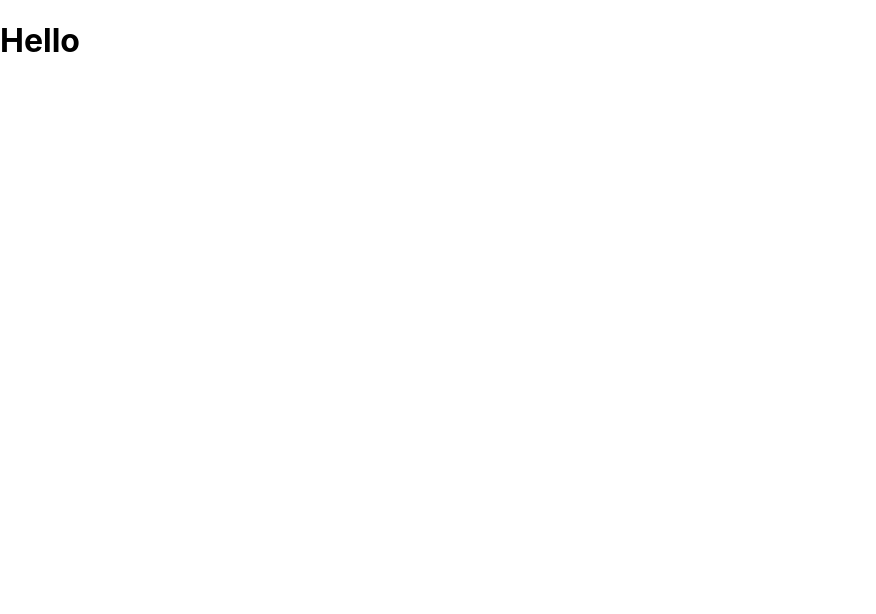
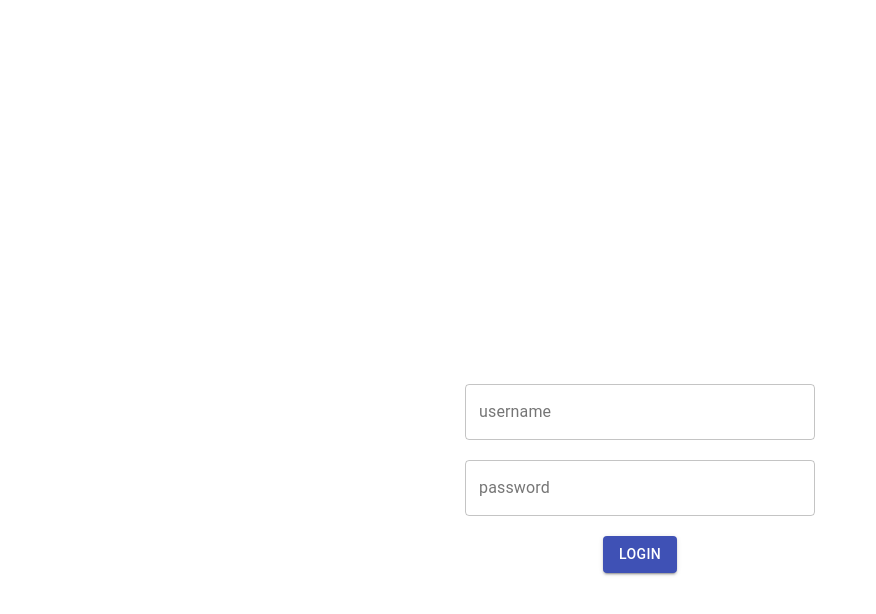
Before and after one commit to smt013/coffee-yelp, a React (Create React App) app in the folder webapp/: page /LoginView in a window 1280 px wide. Shown: the top 614 px of the page, without its empty margins (0-876 px from the left). Built offline with nearby package versions, Linux system fonts and the light colour scheme.

Commit message:
added @material-ui and progress on login page

```diff
--- a/webapp/package.json
+++ b/webapp/package.json
@@ -3,6 +3,8 @@
   "version": "0.1.0",
   "private": true,
   "dependencies": {
+    "@material-ui/core": "^4.6.0",
+    "@material-ui/icons": "^4.5.1",
     "react": "^16.11.0",
     "react-dom": "^16.11.0",
     "react-router": "^5.1.2",
--- /dev/null
+++ b/webapp/src/views/LoginView/LoginView.css
@@ -0,0 +1,17 @@
+.input {
+  display: flex;
+  flex-direction: column;
+  align-items: center;
+  margin-top: 30%;
+}
+
+.text-field {
+  margin-bottom: 20px;
+}
+
+.MuiTextField-root {
+  width: 350px;
+}
+
+.button {
+}
--- a/webapp/src/views/LoginView/LoginView.js
+++ b/webapp/src/views/LoginView/LoginView.js
@@ -1,8 +1,26 @@
 import React from 'react'
+//import {TextField, Button, Checkbox} from '@material-ui/core'
+import {TextField, Button, Checkbox} from '@material-ui/core'
+import './LoginView.css'
 
 const LoginView = ({}) => {
 	return (
-		<h1> Hello </h1>
+		<div className="input" >
+			<div className="text-field">
+				<TextField classes="MuiFormControl-root MuiTextField-root" id="username" type="username" label="username" variant="outlined" />
+			</div>
+
+			<div className="text-field">
+				<TextField classes="MuiFormControl-root MuiTextField-root" id="password" type="password" label="password" variant="outlined" />
+			</div>
+
+			<div className="button">
+				<Button color="primary" variant="contained">
+					Login
+				</Button>
+			</div>
+
+		</div>
 	)
 }
 
```
Also changed, not shown: 2 other files (tests, documents, lock files or other folders).
